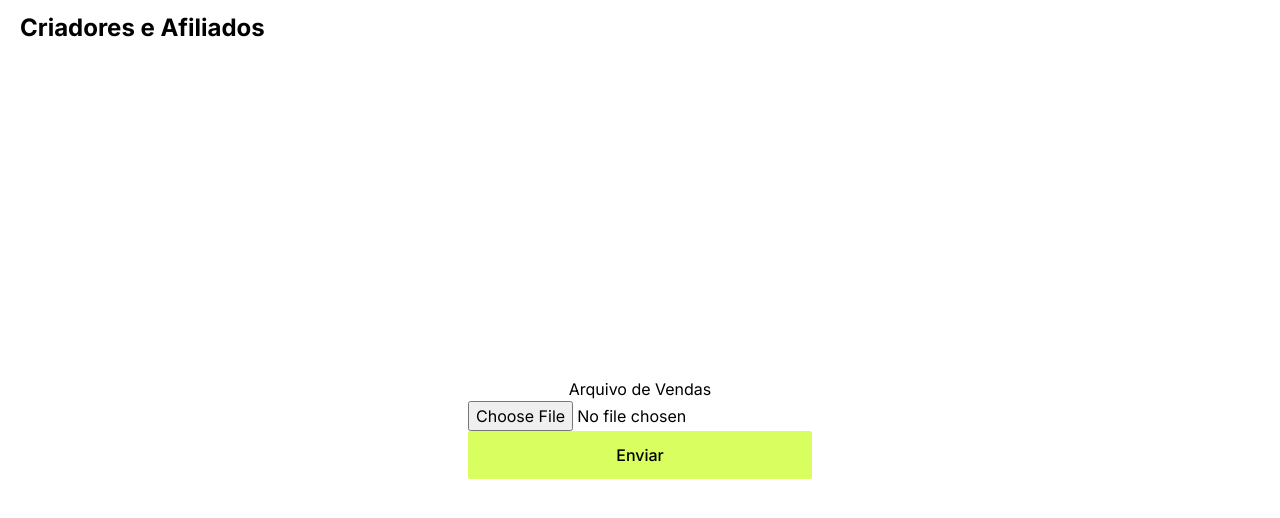
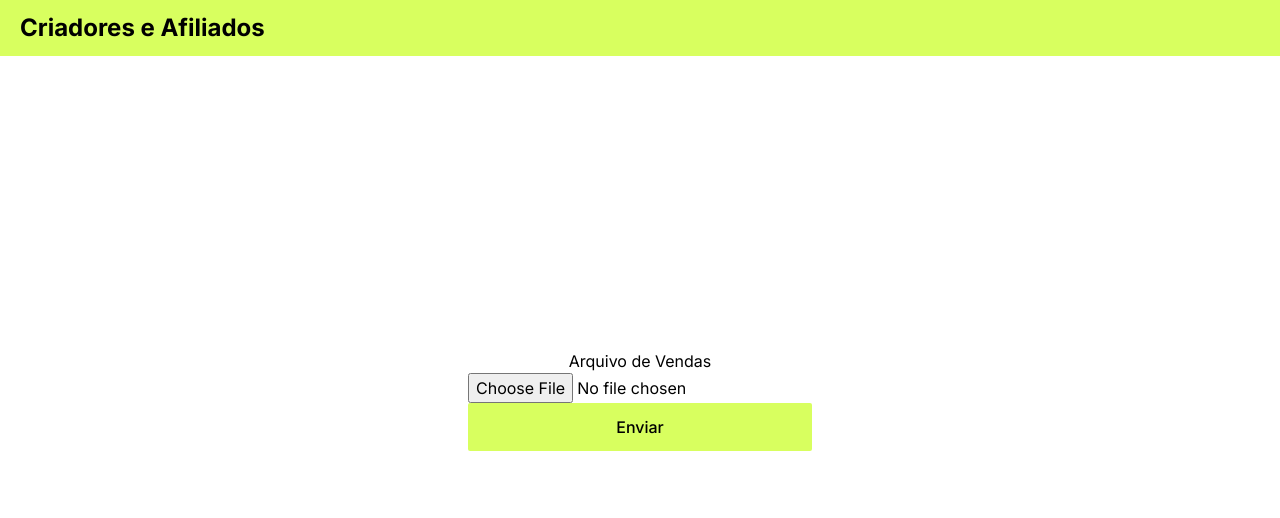
Before and after one commit to isaacbatst/producer-affiliate-sales, a Next.js app in the folder frontend/: page / in a window 1280 px wide. Shown: the top 518 px of the page. Built offline with nearby package versions, Linux system fonts and the light colour scheme.

Commit message:
:lipstick: improve header style

```diff
--- a/frontend/src/components/Header.tsx
+++ b/frontend/src/components/Header.tsx
@@ -4,7 +4,7 @@ type Props = {}
 
 const Header: React.FC = (props: Props) => {
   return (
-    <header className='py-3 px-5'>
+    <header className='py-3 px-5 absolute top-0 bg-theme-yellow-500 w-full'>
       <h1 className='text-2xl font-bold'>Criadores e Afiliados</h1>
     </header>
   )
```
